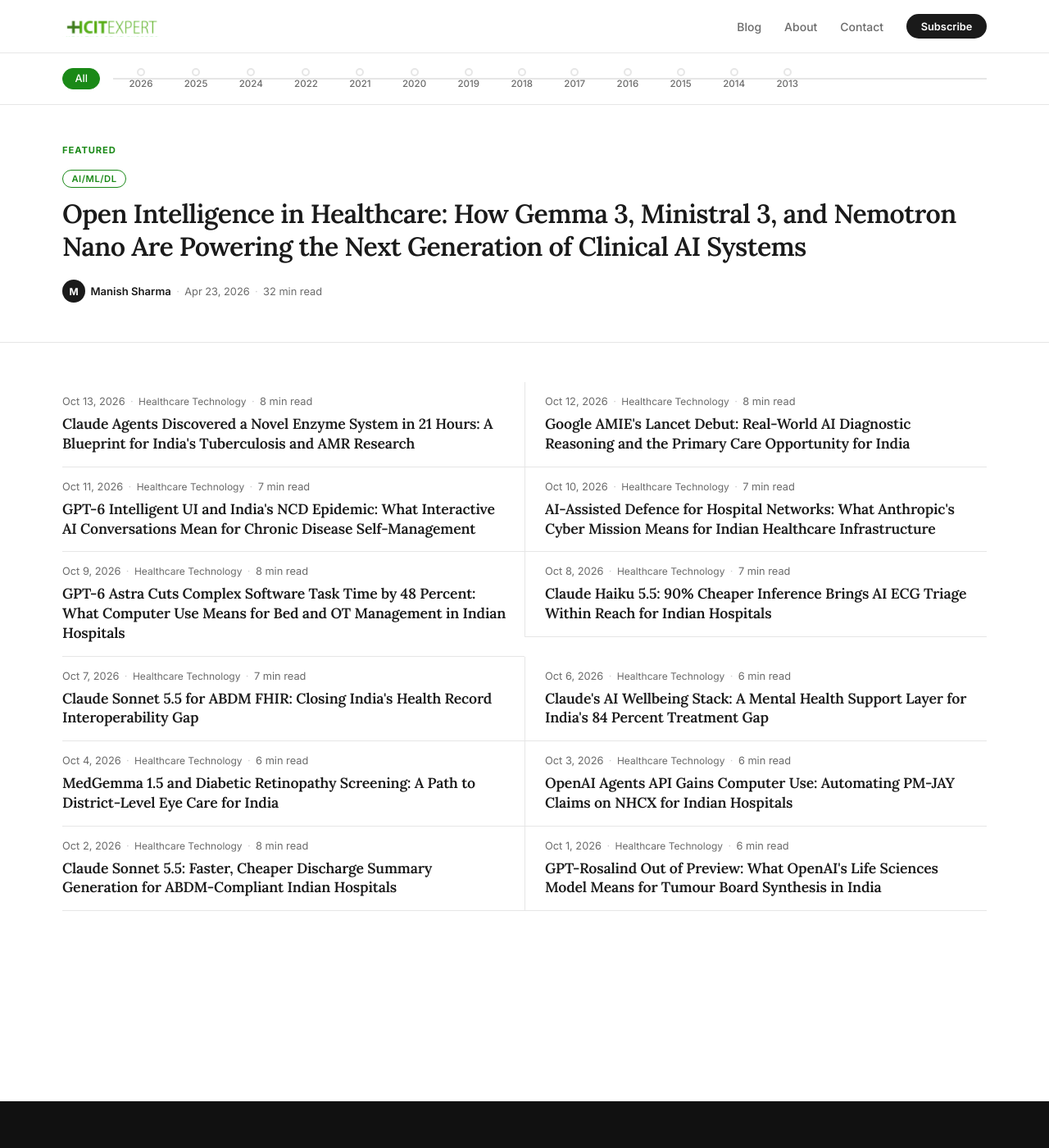
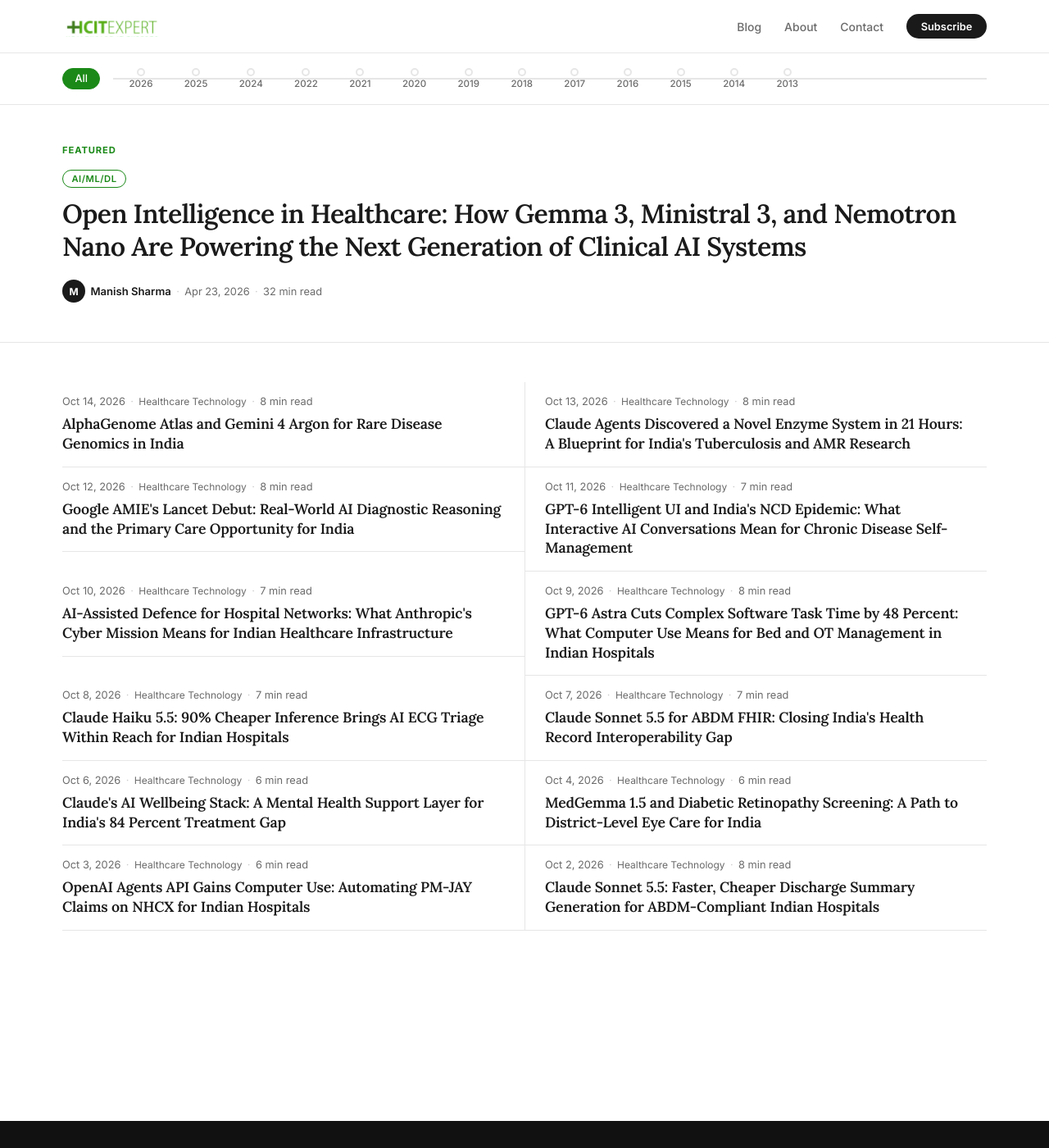
Before and after one commit to msharmas-yajur/hcitexpert-com, a Jekyll site: the page built from index.html, in a window 1280 px wide and 1400 px high. Shown: the whole window at 82% size. Built offline with Jekyll 4.4.1, drawn with Linux system fonts in a browser that asks for light colours; the list of posts is cut into pages by our own code; part of the change alters nothing that is shown.

Commit message:
post: Clinical Frontier 2026-10-14 - rare-disease-genomics-india
Issue 027. AlphaGenome Atlas (Google DeepMind, Sept 8 2026) covers all 9B
single-nucleotide variants with free non-commercial API access and AVI score.
Gemini 4 Argon (Oct 13 2026) adds 1M token context and multimodal inputs.
Article frames both tools for India's rare disease variant interpretation gap,
referencing NPRD 2021, IndiGen (CSIR-IGIB/CCMB), and NVIDIA's $1B science
commitment. All claims verified against primary sources.

Co-Authored-By: Claude Sonnet 4.6 <noreply@anthropic.com>
Claude-Session: https://claude.ai/code/session_01JrenqogH1GNUsGkNLrBvML

```diff
--- a/_data/clinical_frontier_covered.yml
+++ b/_data/clinical_frontier_covered.yml
@@ -248,3 +248,11 @@ covered:
       - https://www.anthropic.com/news/claude-discovers-novel-enzyme-system
       - https://www.anthropic.com/news/genesis-mission-commitment
       - https://www.anthropic.com/news/expanding-support-for-scientists
+  - date: 2026-10-14
+    slug: 2026-10-14-alphagenome-gemini-4-argon-rare-disease-genomics-india
+    angle: rare-disease-genomics-india
+    models: ["AlphaGenome Atlas (Google DeepMind)", "Gemini 4 Argon (Google)"]
+    sources:
+      - https://deepmind.google/blog/alphagenome-atlas-a-predictive-map-of-every-possible-dna-letter-change-in-the-human-genome/
+      - https://blog.google/innovation-and-ai/models-and-research/gemini-models/gemini-4-argon/
+      - https://nvidianews.nvidia.com/news/nvidia-commits-1-billion-to-advance-us-science-over-the-next-five-years
--- /dev/null
+++ b/_posts/2026-10-14-alphagenome-gemini-4-argon-rare-disease-genomics-india.md
@@ -0,0 +1,120 @@
+---
+title: "AlphaGenome Atlas and Gemini 4 Argon for Rare Disease Genomics in India"
+date: 2026-10-14 19:00:00 +0530
+author: Manish Sharma
+description: "The Clinical Frontier, Issue 027. Google DeepMind's AlphaGenome Atlas provides precomputed molecular predictions for all approximately 9 billion possible single-nucleotide variants in the human genome and is free for non-commercial research via API. Gemini 4 Argon, available to developers from October 13, 2026, adds a 1 million token context window and multimodal reasoning. Together they give India's clinical genomics labs practical tools to shorten the rare disease diagnostic odyssey."
+keywords: "AlphaGenome Atlas India rare disease, Gemini 4 Argon India healthcare, rare disease genomics India AI, AlphaGenome Variant Impact score, NPRD 2021 India, clinical genomics AI India 2026, Google DeepMind India health, rare disease variant interpretation India, IndiGen India genomics"
+image: /assets/images/logo.png
+reading_time: "7 min read"
+categories:
+  - Healthcare Technology
+  - AI/ML/DL
+tags:
+  - Gemini
+  - Google DeepMind
+  - AlphaGenome
+  - Rare Diseases
+  - Genomics
+  - India Healthcare
+  - NPRD
+  - Genetic Variants
+  - Clinical Genomics
+  - NVIDIA
+mentions:
+  - name: "AlphaGenome Atlas"
+    description: "Google DeepMind's precomputed catalogue of molecular predictions for all approximately 9 billion single-nucleotide variants in the human genome, announced September 8, 2026. Includes the AlphaGenome Variant Impact score and is free for non-commercial research via a portal and API."
+    url: "https://deepmind.google/blog/alphagenome-atlas-a-predictive-map-of-every-possible-dna-letter-change-in-the-human-genome/"
+  - name: "Gemini 4 Argon for Developers"
+    description: "Google's frontier reasoning model, available via the Gemini API from October 13, 2026. Features a 1,048,576-token context window, multimodal inputs including text, images, video, audio, and PDF files, and configurable thinking modes."
+    url: "https://blog.google/innovation-and-ai/models-and-research/gemini-models/gemini-4-argon/"
+  - name: "NVIDIA Commits $1 Billion to Advance US Science"
+    description: "NVIDIA's October 8, 2026 pledge of $1 billion over five years to US scientific institutions, with healthcare named as a focus area alongside quantum computing and energy security."
+    url: "https://nvidianews.nvidia.com/news/nvidia-commits-1-billion-to-advance-us-science-over-the-next-five-years"
+faq:
+  - q: "What is the AlphaGenome Atlas and who can access it?"
+    a: "AlphaGenome Atlas is a precomputed database from Google DeepMind that contains molecular-effect predictions for all approximately 9 billion single-nucleotide variants possible in the human genome. For each variant it stores predictions about effects on gene expression, RNA splicing, and chromatin accessibility across hundreds of cell types and tissues, plus a combined AlphaGenome Variant Impact score. The Atlas is free for non-commercial research via a portal and API from Google DeepMind, announced September 8, 2026. Commercial cloud access was listed as coming soon at launch."
+  - q: "How does Gemini 4 Argon help with rare disease diagnosis?"
+    a: "Gemini 4 Argon has a 1,048,576-token context window, enough to hold an entire whole-exome sequencing report, clinical notes, and relevant literature in a single session. A clinician or bioinformatician can load a patient's WES output and unstructured referral notes, query AlphaGenome Atlas for ranked variant-impact scores on variants of uncertain significance, and ask Gemini 4 Argon to synthesize phenotype against the prioritized variant list, generating a structured shortlist for specialist review."
+  - q: "What is India's National Policy for Rare Diseases and why does it matter for genomics?"
+    a: "The National Policy for Rare Diseases 2021, issued by India's Ministry of Health and Family Welfare, is the government's framework for rare disease diagnosis and treatment. It designated hospitals as Centres of Excellence, included genetic testing provisions through Nidan Kendras established by the Department of Biotechnology, and established a Rare Disease Fund. The policy acknowledged the large undiagnosed rare disease burden in India and the concentration of specialist expertise in major metropolitan teaching hospitals."
+  - q: "What is the IndiGen project and why does it matter for variant interpretation in India?"
+    a: "The IndiGen project, led by CSIR-IGIB and CSIR-CCMB, produced whole-genome sequencing data from 1,029 individuals across diverse Indian population groups, creating a reference baseline for Indian-specific variant frequencies. This matters because a variant that appears rare in global databases may be common in a specific Indian sub-population, affecting its clinical significance. AlphaGenome Atlas functional predictions complement IndiGen frequency data by working at the molecular-impact level rather than the population-frequency level."
+---
+
+> **The Clinical Frontier** · 14 October 2026 · Issue 027
+> Every human DNA variant is now precomputed and freely queryable. India's rare disease clinicians have new tools to shorten the diagnostic odyssey.
+
+**In this issue**
+
+- [AlphaGenome Atlas](https://deepmind.google/blog/alphagenome-atlas-a-predictive-map-of-every-possible-dna-letter-change-in-the-human-genome/), released by Google DeepMind on September 8, 2026, covers all approximately 9 billion single-nucleotide variants in the human genome, with free non-commercial API access and a new combined variant-impact score that spans coding and non-coding regions.
+- [Gemini 4 Argon](https://blog.google/innovation-and-ai/models-and-research/gemini-models/gemini-4-argon/) became available to developers via the Gemini API on October 13, 2026, with a 1,048,576-token context window and multimodal inputs covering text, images, video, audio, and PDF files.
+- India carries one of the largest absolute rare disease burdens globally. The National Policy for Rare Diseases 2021 designated Centres of Excellence and established a Rare Disease Fund, but variant interpretation remains a specialist bottleneck across most clinical genomics labs.
+- Used together, AlphaGenome Atlas and Gemini 4 Argon give Indian clinical genomics labs a path to faster variant prioritization and full-report synthesis, without expensive commercial database subscriptions.
+
+## The signal
+
+Two tools from Google, announced five weeks apart, together change what a clinical genomics lab in India can do on a constrained budget.
+
+**AlphaGenome Atlas** ([Google DeepMind, September 8, 2026](https://deepmind.google/blog/alphagenome-atlas-a-predictive-map-of-every-possible-dna-letter-change-in-the-human-genome/)) is a precomputed catalogue of molecular predictions for all approximately 9 billion single-nucleotide variants (SNVs) possible in the human genome. For every variant, the Atlas stores predictions about how it changes gene expression, RNA splicing, and chromatin accessibility, across hundreds of human and mouse cell types and tissues. The full dataset is approximately one petabyte in size.
+
+The Atlas also introduces the AlphaGenome Variant Impact (AVI) score, which combines predictions from two Google DeepMind models: AlphaGenome (for non-coding regulatory effects) and AlphaMissense (for coding variant pathogenicity). A single AVI number allows a researcher or clinician to sort thousands of variants by predicted molecular impact without running two separate queries. The underlying AlphaGenome model, published in Nature in January 2026, outperformed external models on 22 of 24 single-sequence evaluations and on 24 of 26 regulatory variant-effect evaluations in its peer-reviewed paper.
+
+**Access:** free for non-commercial research via a Google DeepMind portal and API. Commercial cloud access was listed as coming soon at launch.
+
+**Gemini 4 Argon** ([Google, October 13, 2026](https://blog.google/innovation-and-ai/models-and-research/gemini-models/gemini-4-argon/)) is Google's latest frontier reasoning model, now accessible to developers via the Gemini API. Key specifications:
+
+- Context window: 1,048,576 tokens (approximately 750,000 words)
+- Inputs: text, images, video, audio, and PDF files
+- Output: text
+- Thinking modes: low, medium, and high, with medium as the default
+- Introductory pricing: $2 per million input tokens and $10 per million output tokens, in effect through November 30, 2026
+
+## How they work together for rare disease variant interpretation
+
+A whole-exome sequencing (WES) report for a rare disease patient typically spans hundreds of pages: a variant call file with thousands of calls, ACMG-classified variants of uncertain significance (VUS), phenotype summaries, coverage reports, and the referring physician's clinical notes. Processing all of this in a single reasoning session has not been practical for most deployed models.
+
+Gemini 4 Argon's 1 million token context changes that. A practical workflow combining both tools:
+
+1. **Load the full WES report and clinical notes** as a single PDF or structured text into a Gemini 4 Argon session, alongside relevant published literature on the patient's suspected phenotype.
+2. **Query AlphaGenome Atlas** via its API for AVI scores on the VUS flagged in the report. The Atlas returns a ranked list: which variants are predicted to have the greatest molecular impact, covering both coding mutations and non-coding regulatory changes.
+3. **Synthesize with phenotype:** Gemini 4 Argon reasons across the Atlas output, the patient's clinical narrative (HPO terms or free-text notes), and the literature to generate a ranked candidate shortlist and a draft interpretation for specialist review.
+4. **The medical geneticist reviews** a structured shortlist rather than sorting through thousands of raw variant calls.
+
+This reduces the time a specialist spends on the filter step, not on the clinical judgment step. The geneticist remains the decision-maker; the AI handles the prioritization pass.
+
+## India's rare disease gap
+
+India's rare disease burden is large in absolute numbers. The Government of India's National Policy for Rare Diseases 2021 (NPRD 2021), issued by the Ministry of Health and Family Welfare, acknowledged the scale of undiagnosed disease across India. The policy designated hospitals as Centres of Excellence for rare disease diagnosis and treatment, included genetic testing provisions through Nidan Kendras established by the Department of Biotechnology, and established a Rare Disease Fund to help subsidize treatment costs for patients who cannot afford it.
+
+Three years after NPRD 2021, three structural gaps persist across most Indian clinical genomics labs:
+
+- **Variant interpretation capacity.** Labs that perform WES often lack a dedicated full-time clinical bioinformatician. Commercial variant interpretation databases (OMIM, commercial software suites) carry significant licensing costs, making them inaccessible for resource-constrained academic labs and district hospitals. The result is a backlog of VUS reports waiting for specialist review.
+- **Phenotype synthesis.** Patients arrive at rare disease clinics through general practitioners or pediatricians, with phenotype information recorded in unstructured clinical notes, not in standardized HPO-coded terminology. Bridging an unstructured narrative to a structured variant list requires specialist skill that many Indian genomics labs do not have on staff.
+- **Geography of expertise.** NPRD 2021's Centres of Excellence are concentrated in large metropolitan teaching hospitals. Patients from tier-2 and tier-3 cities face significant travel and referral delays before reaching diagnostic expertise, adding months to a diagnostic odyssey that may already span years.
+
+AlphaGenome Atlas directly addresses the first gap: free non-commercial API access to ranked variant impact scores removes the dependency on expensive commercial databases for initial VUS prioritization. Gemini 4 Argon addresses the second: a 1 million token context model can translate an unstructured clinical note into structured phenotypic observations, then reason across that phenotype against a ranked variant shortlist in the same session.
+
+## Why Indian population genomics makes this especially relevant
+
+India's IndiGen project, led by CSIR-IGIB and CSIR-CCMB, produced whole-genome sequencing data from a cohort of 1,029 individuals representing diverse Indian population groups. The project established a population-specific variant frequency reference baseline, filling a major gap in global databases such as gnomAD that underrepresent South Asian ancestry groups.
+
+This matters for variant interpretation. A variant classified as rare globally may be common in a specific Indian sub-population, making it less likely to be pathogenic. Conversely, a variant not flagged in global databases may carry elevated risk in Indian ancestry groups. AlphaGenome Atlas adds a complementary dimension: molecular-impact predictions that work at the functional level rather than the population-frequency level. A lab using both IndiGen frequency data and AlphaGenome Atlas AVI scores has a substantially stronger basis for VUS reclassification than one using either resource alone.
+
+## The NVIDIA context
+
+On October 8, 2026, [NVIDIA committed $1 billion over five years](https://nvidianews.nvidia.com/news/nvidia-commits-1-billion-to-advance-us-science-over-the-next-five-years) to US higher-education institutions and national laboratories, with healthcare named alongside quantum computing and energy security as a focus area. The commitment was announced at the "Science: A New Golden Age" summit in Washington and includes new AI supercomputer systems at Argonne and Los Alamos national laboratories.
+
+This is a US-focused program. But the architecture it represents, dedicated national AI compute infrastructure for genomics and biomedical research at the petabyte scale, is exactly what India's Department of Biotechnology and Department of Science and Technology should be planning for. As Indian rare disease genomics programs scale from hundreds to hundreds of thousands of cases, the compute demands of population-level variant interpretation and model training will grow proportionally. The NVIDIA commitment is the model India's scientific funders should study when designing the next phase of national bioinformatics infrastructure.
+
+## The takeaway
+
+For India's clinical genomics labs, two actions are available today:
+
+- **Register for AlphaGenome Atlas** non-commercial API access through Google DeepMind. For academic medical centres and ICMR institutes, the non-commercial license applies directly. Begin using AVI scores to prioritize VUS in existing rare disease WES backlogs. The tool is free and the API is live.
+- **Build a Gemini 4 Argon pilot** for WES report synthesis. Load a full WES report with clinical notes, prompt for phenotype-to-variant matching, and compare the AI-generated shortlist against a medical geneticist's independent review on a set of previously solved cases. That internal validation exercise is the evidence base a hospital ethics committee and clinical governance structure would need before broader deployment.
+
+Neither tool requires a new capital expenditure. AlphaGenome Atlas is free for research use. Gemini 4 Argon is available at API rates that a pilot project can absorb. The rare disease diagnostic odyssey in India is a capacity and tooling problem. The tooling half just got substantially easier to address.
+
+---
+
+*The Clinical Frontier is a daily briefing from [HCITExperts](https://hcitexpert.com/) for India's health-IT community. Primary sources: [AlphaGenome Atlas](https://deepmind.google/blog/alphagenome-atlas-a-predictive-map-of-every-possible-dna-letter-change-in-the-human-genome/) (Google DeepMind, 8 September 2026); [Gemini 4 Argon for developers](https://blog.google/innovation-and-ai/models-and-research/gemini-models/gemini-4-argon/) (Google, 13 October 2026); [NVIDIA commits $1 billion to advance US science](https://nvidianews.nvidia.com/news/nvidia-commits-1-billion-to-advance-us-science-over-the-next-five-years) (NVIDIA, 8 October 2026). More tomorrow.*
```
